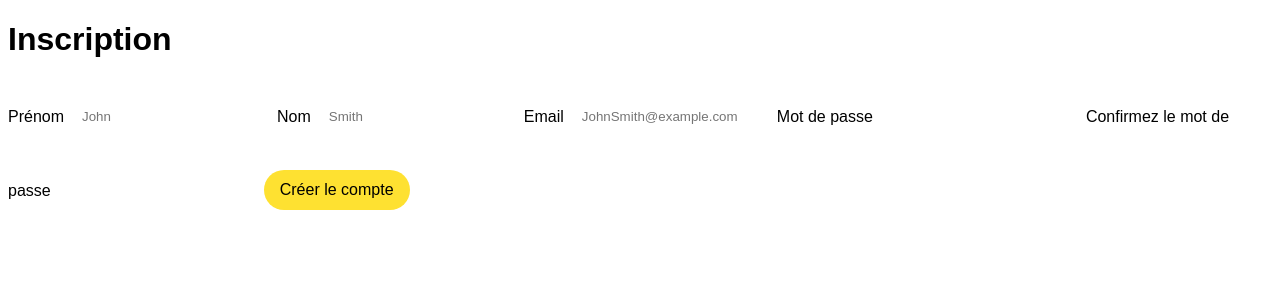
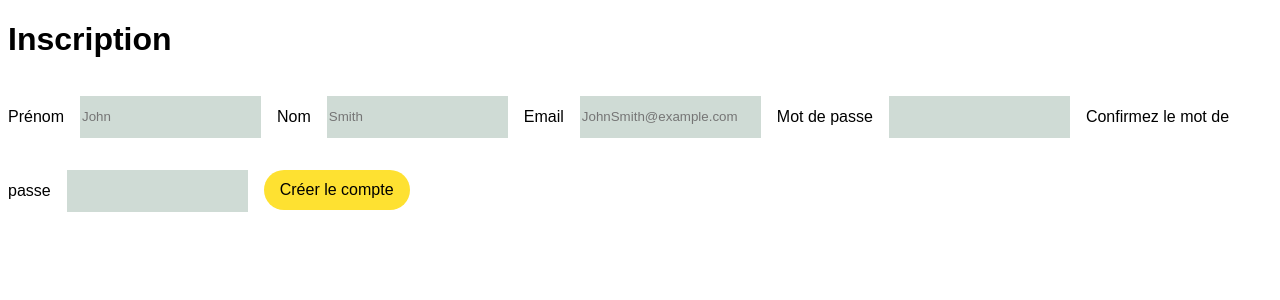
Before and after one commit to OscarPALISSOT/ElectiveLogicielWebApp, a React (Vite) app in the folder Web_Client_Front/: page /createAccount in a window 1280 px wide. Shown: the top 300 px of the page. Built offline with nearby package versions, Linux system fonts and the light colour scheme; no server answers.

Commit message:
PL-35 input field front

```diff
--- a/Web_Client_Front/src/Pages/CreateAccount/CreateAccount.tsx
+++ b/Web_Client_Front/src/Pages/CreateAccount/CreateAccount.tsx
@@ -84,16 +84,16 @@ function CreateAccount() {
             <h1>Inscription</h1>
             <form onSubmit={handleSubmit}>
                 <InputField name={'firstName'} label={'Prénom'} type={'text'} placeholder={'John'} required={true}
-                            value={inputs.firstName} onChange={handleChange}/>
+                            value={inputs.firstName} onChange={handleChange} style={'primary'}/>
                 <InputField name={'lastName'} label={'Nom'} type={'text'} placeholder={'Smith'} required={true}
-                            value={inputs.lastName} onChange={handleChange}/>
+                            value={inputs.lastName} onChange={handleChange} style={'primary'}/>
                 <InputField name={'email'} label={'Email'} type={'text'} placeholder={'JohnSmith@example.com'}
-                            required={true} value={inputs.email} onChange={handleChange}/>
+                            required={true} value={inputs.email} onChange={handleChange} style={'primary'}/>
                 {emailExist && <p>Cet email est déjà utilisé</p>}
                 <InputField name={'pwd'} label={'Mot de passe'} type={'password'} required={true} value={inputs.pwd}
-                            onChange={handleChange}/>
+                            onChange={handleChange} style={'primary'}/>
                 <InputField name={'pwdConfirm'} label={'Confirmez le mot de passe'} type={'password'} required={true}
-                            value={inputs.pwdConfirm} onChange={handleChange}/>
+                            value={inputs.pwdConfirm} onChange={handleChange} style={'primary'}/>
                 {samePwd && <p>Les mots de passe ne sont pas identiques</p>}
                 <Btn label={'Créer le compte'} disabled={disabled} style={'yellow'} rounded/>
             </form>
```
